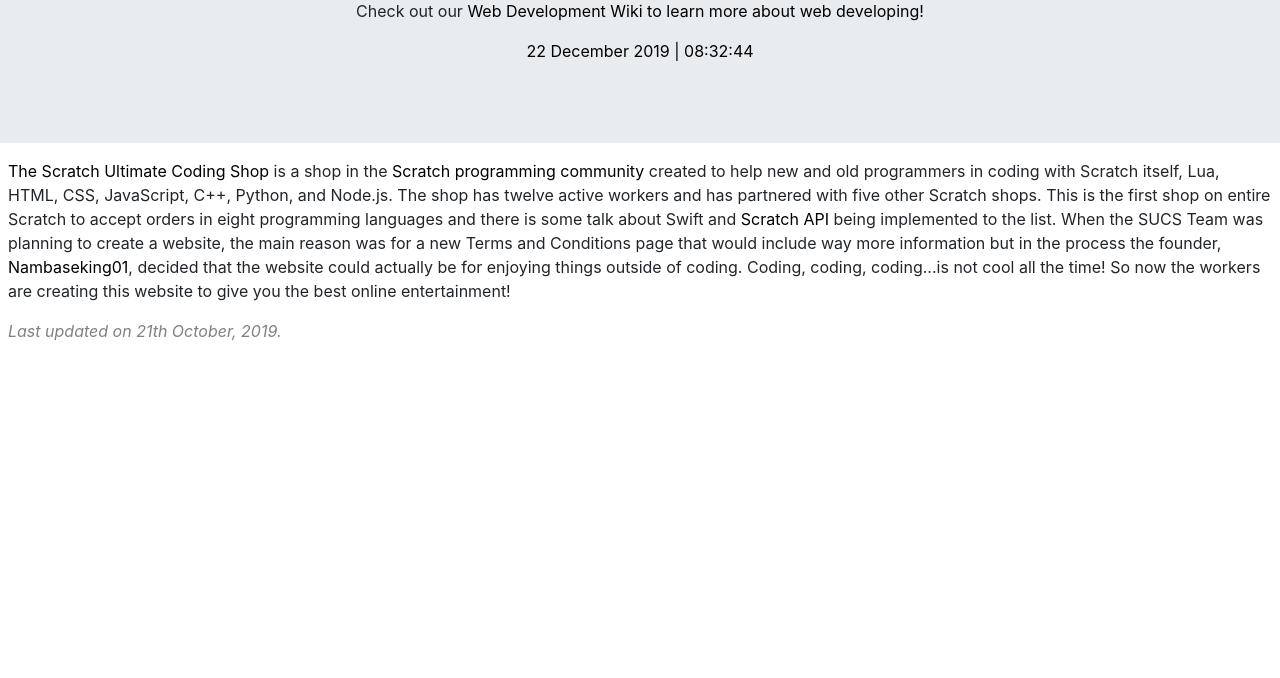
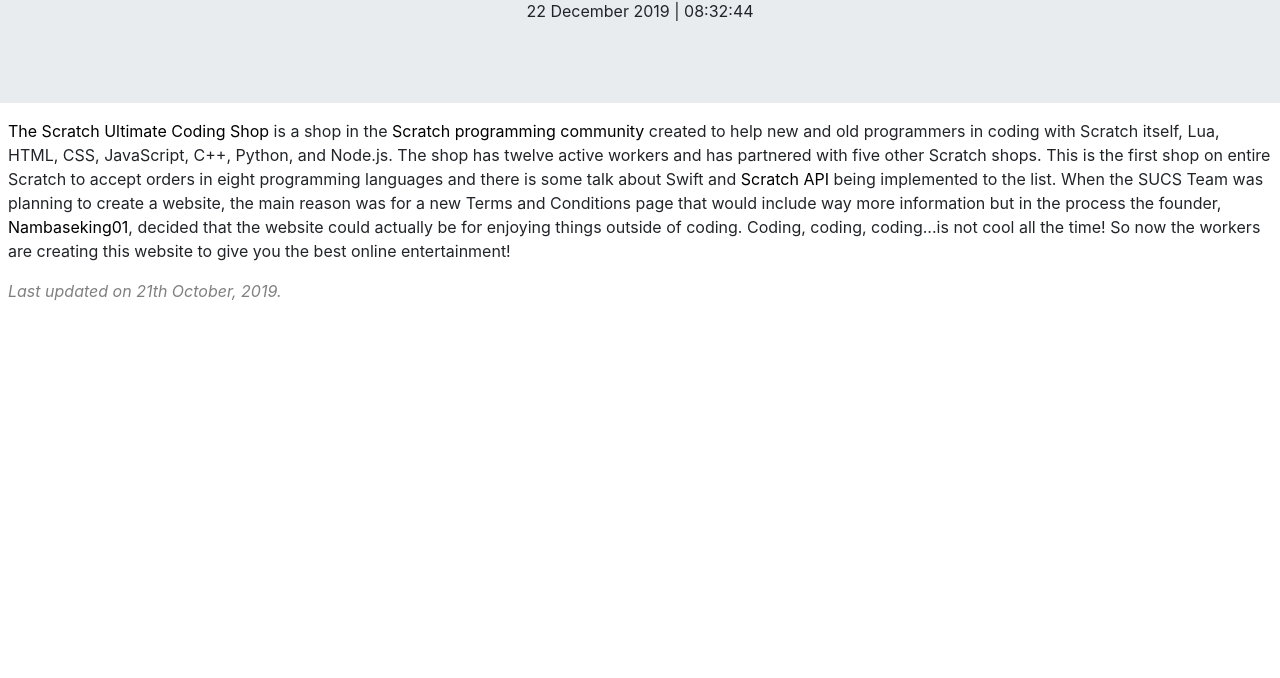
Before and after one commit to Nambaseking01/Scratch-Ultimate-Coding-Shop, a plain HTML site: page index.html in a window 1280 px wide. Shown: the part 122-800 px from the top of the page. Drawn offline with nearby package versions, Linux system fonts and the light colour scheme.

Commit message:
Update index.html

```diff
--- a/index.html
+++ b/index.html
@@ -35,7 +35,6 @@
     <div id="mainDiv" class="animate-bottom">
     <div class="jumbotron text-center" style="margin:-40px">
     <h1>Scratch Ultimate Coding Shop</h1>
-    <p>Check out our <a href="https://web-development-wiki.fandom.com/wiki/The_Web_Development_Wiki">Web Development Wiki to learn more about web developing!</p>
     <p id="time"></p>
     </div><br><br>
 
```
